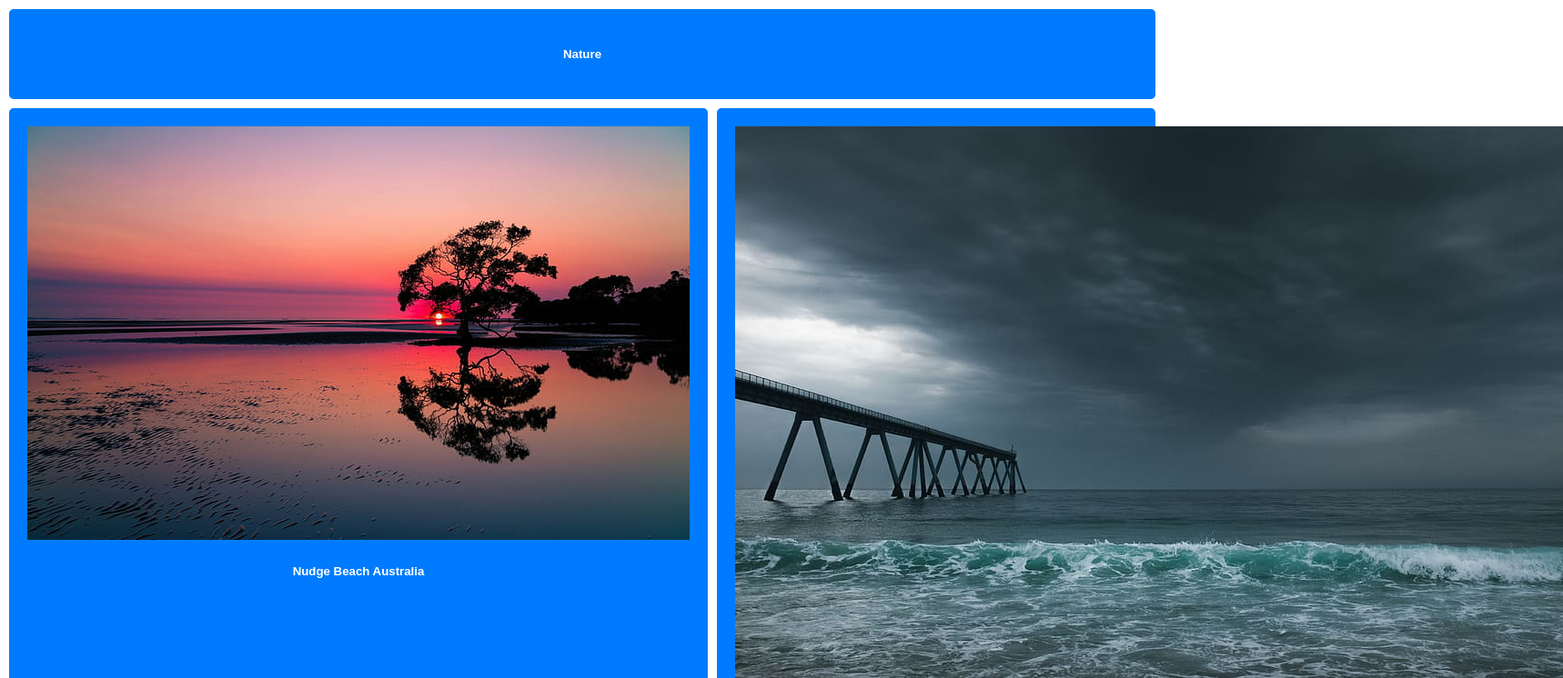
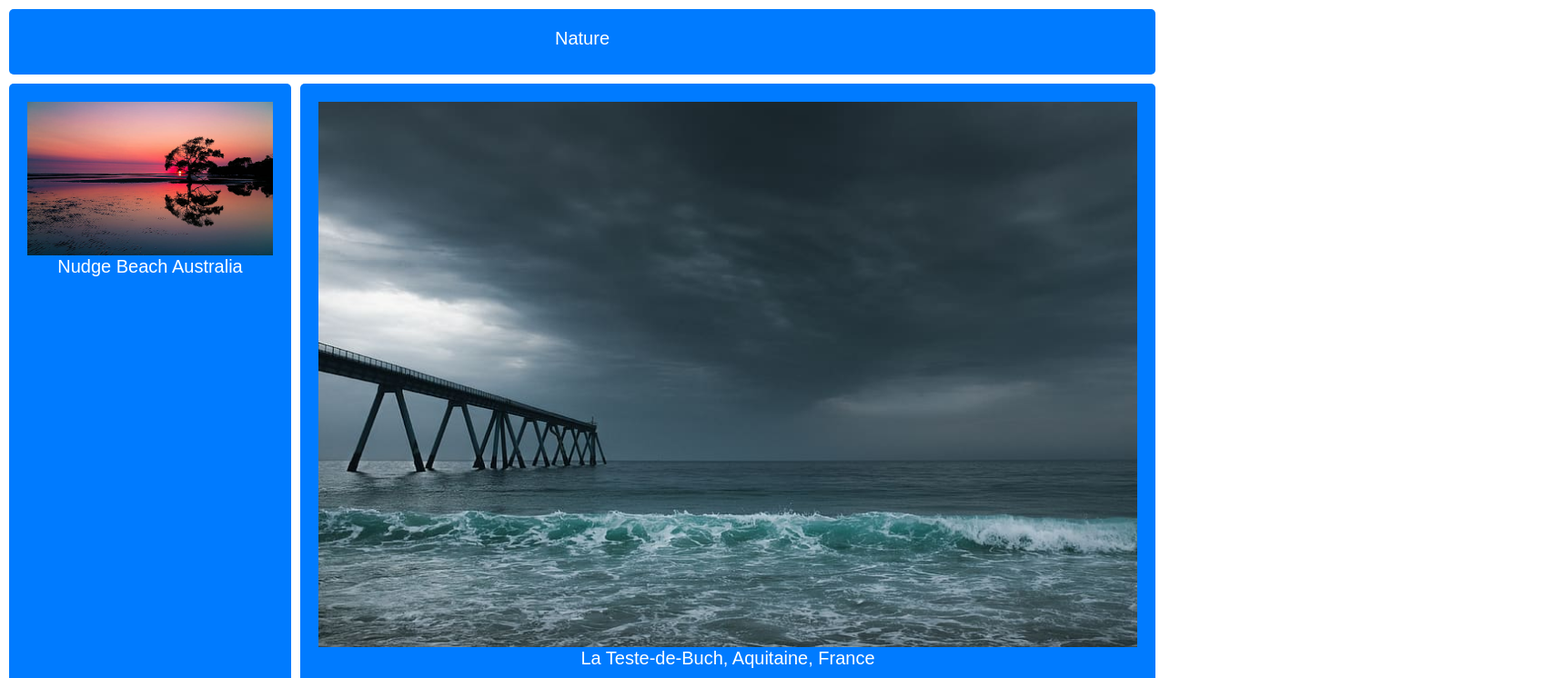
Before and after one commit to Patel-anshj1022/css-pro-bootstrap, a plain HTML site: page index.html in a window 1280 px wide. Shown: the top 746 px of the page at 91% size, 1718 px wide, since content can reach past the window. Drawn offline with nearby package versions, Linux system fonts and the light colour scheme.

Commit message:
update bootstrap link

```diff
--- a/index.html
+++ b/index.html
@@ -4,7 +4,7 @@
     <meta charset="UTF-8">
     <meta name="viewport" content="width=device-width, initial-scale=1.0">
     <title>Responsive Layout with CSS Grid and Bootstrap</title>
-    <script src="https://cdn.jsdelivr.net/npm/@popperjs/core@2.11.8/dist/umd/popper.min.js" integrity="sha384-I7E8VVD/ismYTF4hNIPjVp/Zjvgyol6VFvRkX/vR+Vc4jQkC+hVqc2pM8ODewa9r" crossorigin="anonymous"></script>
+    <link href="https://cdn.jsdelivr.net/npm/bootstrap@5.3.3/dist/css/bootstrap.min.css" rel="stylesheet" integrity="sha384-QWTKZyjpPEjISv5WaRU9OFeRpok6YctnYmDr5pNlyT2bRjXh0JMhjY6hW+ALEwIH" crossorigin="anonymous">
     <link rel="stylesheet" href="style.css">
 </head>
 <body>
```
